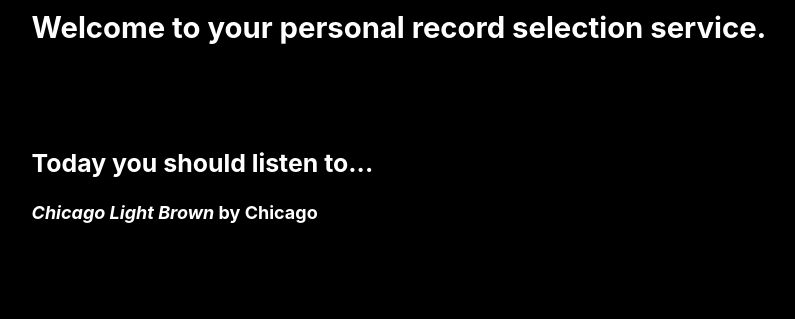
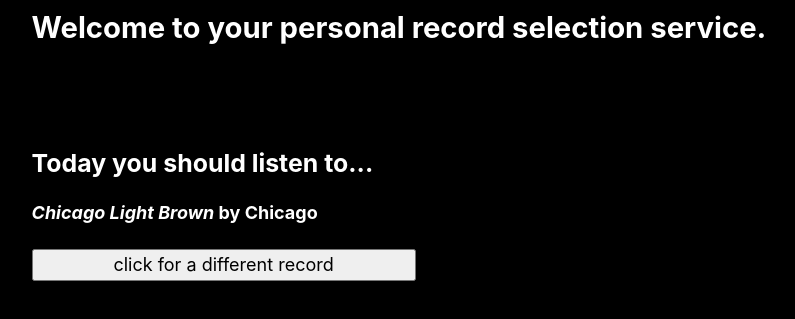
Before and after one commit to Jacob-Fromm/record-selector, a Gatsby site: page / in a window 1280 px wide. Shown: the part 179-498 px from the top of the page, without its empty margins (241-1036 px from the left). Built offline with nearby package versions, Linux system fonts and the light colour scheme; Gatsby itself is replaced by a stand-in of ours.

Commit message:
randomizer button working

```diff
--- a/src/components/RecordSelector.js
+++ b/src/components/RecordSelector.js
@@ -1,17 +1,22 @@
-import React from 'react'
+import React, {useState} from 'react'
 import _ from 'lodash'
 
 export default function RecordSelector(props) {
     const records = props.records
-    var randomRecordObj = _.sample(records)
-    // console.log ("random record", randomRecordObj)
+    let randomRecordObj = _.sample(records)
+    const [currentRecord, setCurrentRecord] = useState(randomRecordObj)
 
-    var randomRecord = props.records[0];
+
+    const clickHandler = () => {
+        setCurrentRecord(_.sample(records))
+        return currentRecord
+    }
     console.log("random record", randomRecordObj)
     return(
         <div className="records-container">
             <h3>Today you should listen to...</h3>
-            <h4><em>{randomRecordObj.name}</em> by {randomRecordObj.artist}</h4>
+            <h4><em>{currentRecord.name}</em> by {currentRecord.artist}</h4>
+            <button id="selection-button" onClick={clickHandler}>click for a different record</button>
         </div>
     )
 }
--- a/src/components/layout.css
+++ b/src/components/layout.css
@@ -1,7 +1,8 @@
 html {
   -ms-text-size-adjust: 100%;
   -webkit-text-size-adjust: 100%;
-  font: 112.5%/1.45em georgia, serif, sans-serif;
+  font: 112.5%/1.45em -apple-system, BlinkMacSystemFont, Segoe UI, Roboto, Oxygen,
+    Ubuntu, Cantarell, Fira Sans, Droid Sans, Helvetica Neue, sans-serif;;
   box-sizing: border-box;
   overflow-y: scroll;
 }
@@ -36,6 +37,11 @@
   display: flex;
   flex-direction: column;
   padding-top: 10vh;
+}
+
+#selection-button {
+  width: 30vw;
+  font-family: -apple-system, BlinkMacSystemFont, 'Segoe UI', Roboto, Oxygen, Ubuntu, Cantarell, 'Open Sans', 'Helvetica Neue', sans-serif;
 }
 article,
 aside,
```
